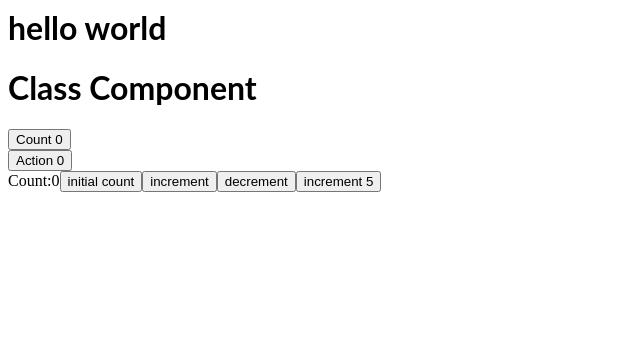
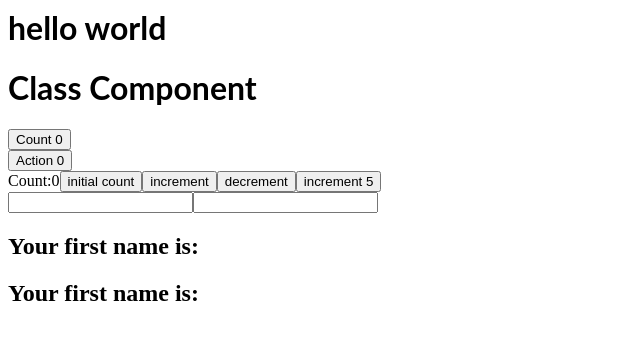
Before and after one commit to Dinesh1629/react-app, a React (Create React App) app: page / in a window 1280 px wide. Shown: the top 340 px of the page, without its empty margins (0-640 px from the left). Built offline with nearby package versions, Linux system fonts and the light colour scheme.

Commit message:
HoockCounterClass

```diff
--- a/src/App.js
+++ b/src/App.js
@@ -1,16 +1,14 @@
-import React, { Component } from 'react';
+import React, { Component } from "react";
 //import gerrt,{compoent} from './compnoent/gerrt'
-import './style.css';
-import Gerrt from './component/Gerrt'
-import Welcome from './component/Welcome'
-import ClassCounter from './component/ClassCounter'
-import HookCounter from './component/HookCounter'
-import HookCounterprv from './component/HookCounterprv'
-
+import "./style.css";
+import Gerrt from "./component/Gerrt";
+import Welcome from "./component/Welcome";
+import ClassCounter from "./component/ClassCounter";
+import HookCounter from "./component/HookCounter";
+import HookCounterprv from "./component/HookCounterprv";
+import HookCounterclass from "./component/HookCounterclass";
 
 class App extends Component {
-
-
   render() {
     return (
       <div className="App">
@@ -19,6 +17,8 @@ class App extends Component {
         <ClassCounter />
         <HookCounter />
         <HookCounterprv />
+
+        <HookCounterclass />
       </div>
     );
   }
--- /dev/null
+++ b/src/component/HookCounterclass.js
@@ -0,0 +1,21 @@
+import React, {useState} from 'react'
+
+
+function HookCounterclass (){
+  const [name, setName] = useState({firstName:'',lastName:''})
+  return(
+    <form>
+
+    <input type="text" value={name.fistName} onChange={e => setName({...name,firstName:e.target.value})}/>
+
+      <input type="text" value={name.lastName} onChange={e => setName({...name ,lastName:e.target.value})}/>
+
+    <h2>Your first name is:{name.firstName}</h2>
+    <h2>Your first name is:{name.lastName}</h2>
+
+    <div>{name.firstName}{name.lastName}</div>
+    </form>
+  )
+
+}
+export default HookCounterclass;
```
